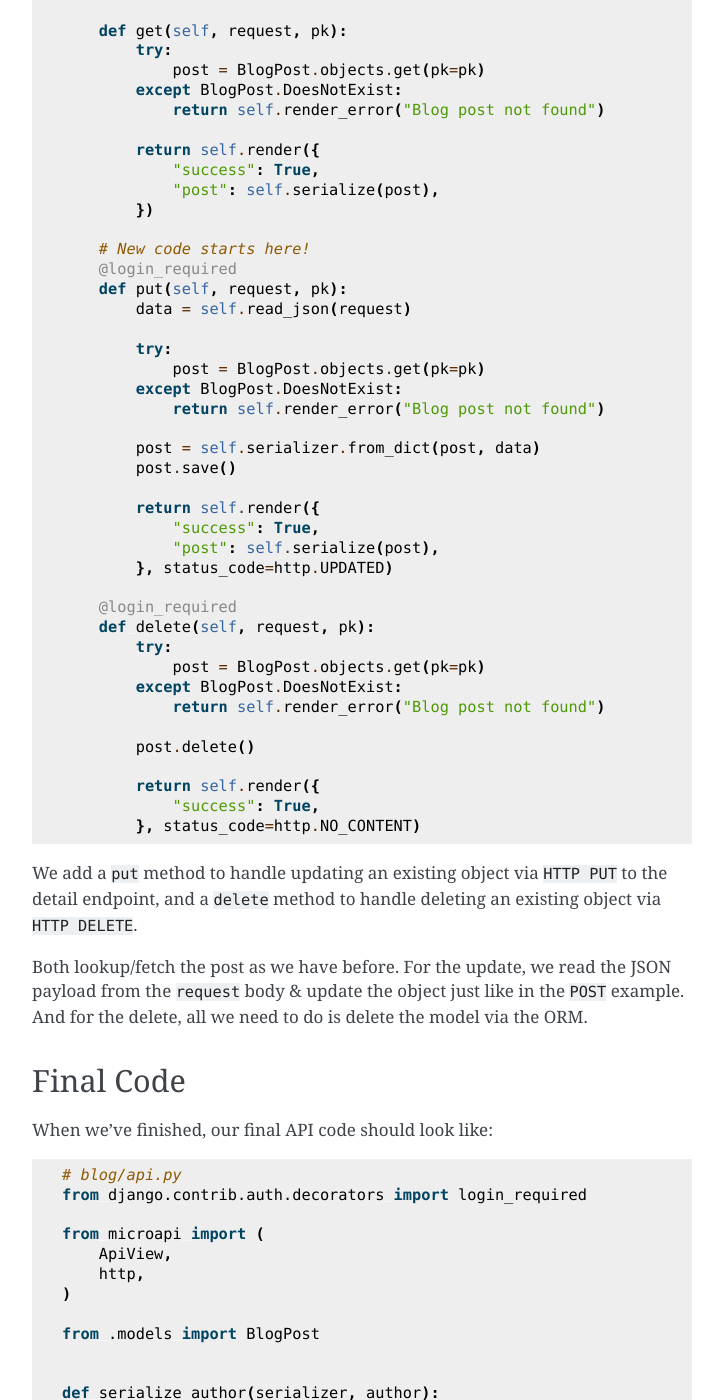
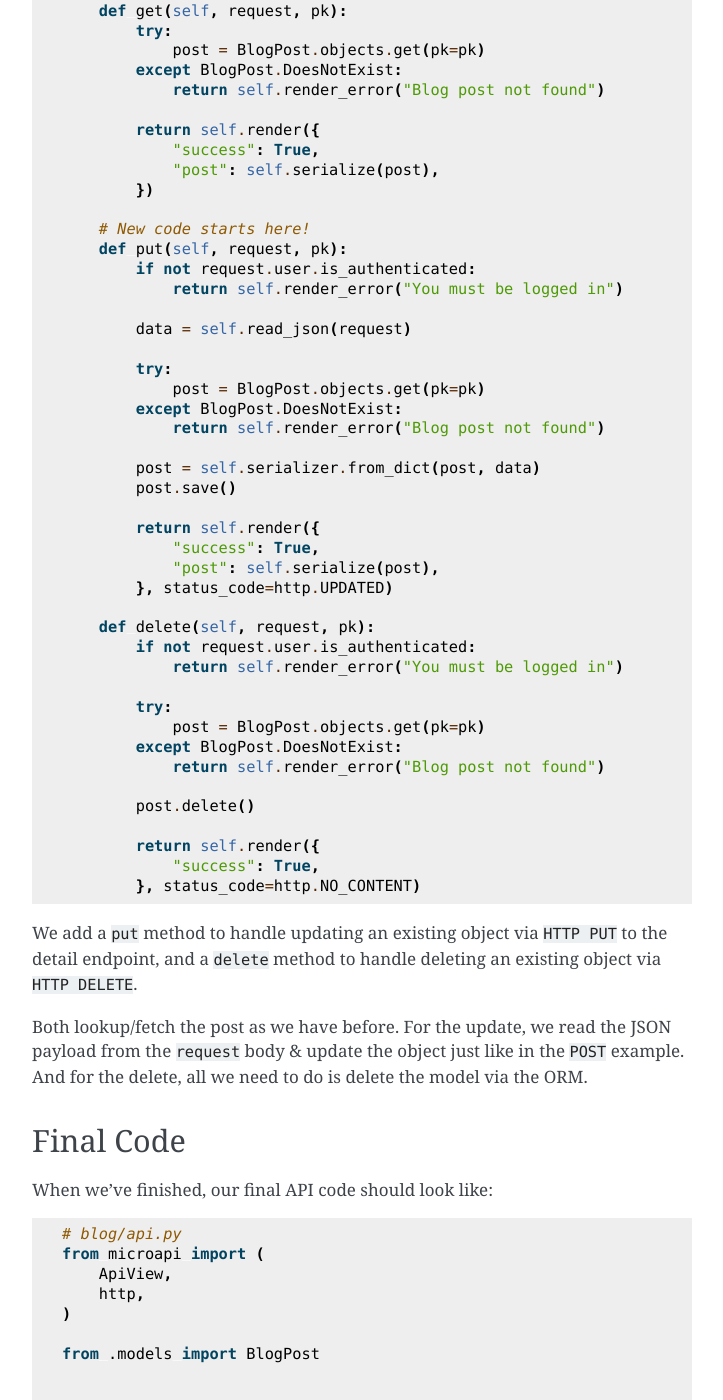
Before and after one commit to toastdriven/django-microapi, a Sphinx documentation site: the page built from docs/usage/tutorial.rst, in a window 1280 px wide and 1400 px high, scrolled down 14094 px. Shown: the whole window, without its empty margins (388-1111 px from the left). Built offline with Sphinx 7.4.7, drawn with Linux system fonts in a browser that asks for light colours; some of the changed text lies outside the part shown.

Commit message:
Removed erroneous `login_required` docs.

```diff
--- a/docs/usage/quickstart.rst
+++ b/docs/usage/quickstart.rst
@@ -16,8 +16,6 @@ Usage
 
 Assuming a relatively simple blog application, with an existing ``BlogPost``
 model, we can drop the following code into a ``views.py`` (or similar)::
-
-    from django.contrib.auth.decorators import login_required
 
     # We pull in two useful classes from `microapi`.
     from microapi import ApiView, ModelSerializer
@@ -42,8 +40,10 @@ model, we can drop the following code into a ``views.py`` (or similar)::
             })
 
         # And handle creating a new blog post on `post`.
-        @login_required
         def post(self, request):
+            if not request.user.is_authenticated:
+                return self.render_error("You must be logged in")
+
             # Read the JSON
             data = self.read_json(request)
 
--- a/docs/usage/tutorial.rst
+++ b/docs/usage/tutorial.rst
@@ -584,10 +584,7 @@ In most RESTful applications, the expected way to handle creating new data is to
 perform an ``HTTP POST`` to the *list* endpoint, so let's add that::
 
     # blog/api.py
-    # Don't forget to add this import!
-    from django.contrib.auth.decorators import login_required
-
-    # And this import changed!
+    # This import changed!
     from microapi import (
         ApiView,
         http,
@@ -613,8 +610,10 @@ perform an ``HTTP POST`` to the *list* endpoint, so let's add that::
             })
 
         # Here's the newly added code!
-        @login_required
         def post(self, request):
+            if not request.user.is_authenticated:
+                return self.render_error("You must be logged in")
+
             data = self.read_json(request)
 
             # TODO: Validate the data here.
@@ -674,8 +673,10 @@ Finally, let's add updating & deleting data. These are pretty straight-forward
             })
 
         # New code starts here!
-        @login_required
         def put(self, request, pk):
+            if not request.user.is_authenticated:
+                return self.render_error("You must be logged in")
+
             data = self.read_json(request)
 
             try:
@@ -691,8 +692,10 @@ Finally, let's add updating & deleting data. These are pretty straight-forward
                 "post": self.serialize(post),
             }, status_code=http.UPDATED)
 
-        @login_required
         def delete(self, request, pk):
+            if not request.user.is_authenticated:
+                return self.render_error("You must be logged in")
+
             try:
                 post = BlogPost.objects.get(pk=pk)
             except BlogPost.DoesNotExist:
@@ -719,8 +722,6 @@ Final Code
 When we've finished, our final API code should look like::
 
     # blog/api.py
-    from django.contrib.auth.decorators import login_required
-
     from microapi import (
         ApiView,
         http,
@@ -756,8 +757,10 @@ When we've finished, our final API code should look like::
                 "posts": self.serialize_many(posts),
             })
 
-        @login_required
         def post(self, request):
+            if not request.user.is_authenticated:
+                return self.render_error("You must be logged in")
+
             data = self.read_json(request)
 
             # TODO: Validate the data here.
@@ -787,8 +790,10 @@ When we've finished, our final API code should look like::
                 "post": self.serialize(post),
             })
 
-        @login_required
         def put(self, request, pk):
+            if not request.user.is_authenticated:
+                return self.render_error("You must be logged in")
+
             data = self.read_json(request)
 
             try:
@@ -804,8 +809,10 @@ When we've finished, our final API code should look like::
                 "post": self.serialize(post),
             }, status_code=http.UPDATED)
 
-        @login_required
         def delete(self, request, pk):
+            if not request.user.is_authenticated:
+                return self.render_error("You must be logged in")
+
             try:
                 post = BlogPost.objects.get(pk=pk)
             except BlogPost.DoesNotExist:
```
Also changed, not shown: README.md (+3 -3 lines), docs/usage/testing.rst (+10 -8 lines), 1 other file.
